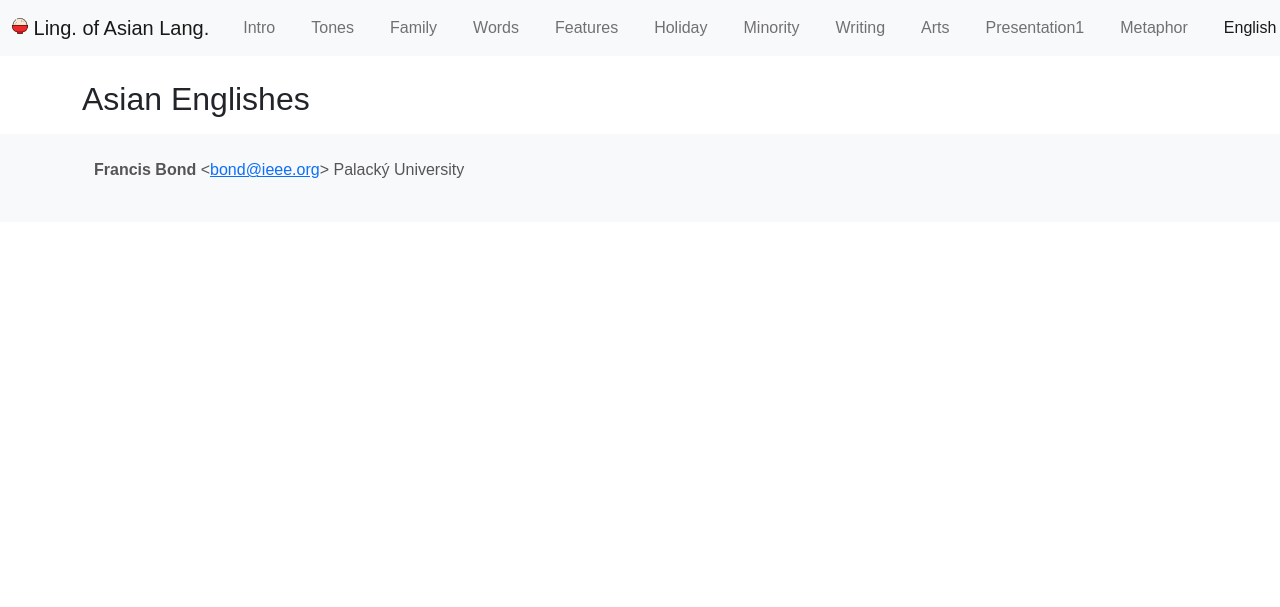
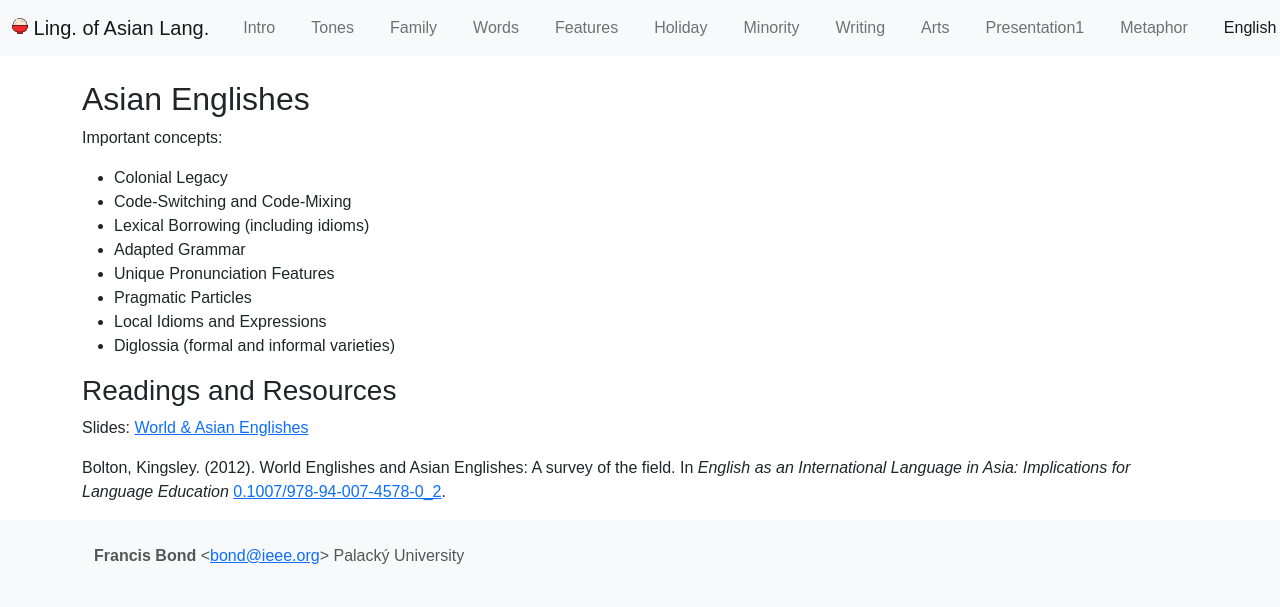
Before and after one commit to bond-lab/Linguistics-of-Asian-Languages, a Flask app: page /week/english/ in a window 1280 px wide; the page is wider, and only the part inside the window is pictured. Shown: the top 607 px of that part. Run offline with Flask 3, Linux system fonts and the light colour scheme.

Commit message:
added Asian Englished

```diff
--- a/web/templates/weeks/english.html
+++ b/web/templates/weeks/english.html
@@ -2,5 +2,24 @@
 
 {% block content %}
 <h2>Asian Englishes</h2>
-<p>
-{% endblock %}
+
+<p>Important concepts:
+
+  <ul>
+    <li> Colonial Legacy
+    <li> Code-Switching and Code-Mixing
+    <li> Lexical Borrowing (including idioms)
+    <li> Adapted Grammar
+    <li> Unique Pronunciation Features
+    <li> Pragmatic Particles
+    <li> Local Idioms and Expressions
+    <li> Diglossia (formal and informal varieties)
+  </ul>
+<h3>Readings and Resources</h3>
+
+
+<p> Slides: <a href="{{ url_for('static', filename='pdf/englishes.pdf')}}">World &amp; Asian Englishes</a>
+
+<p> Bolton, Kingsley. (2012). World Englishes and Asian Englishes: A survey of the field. In <i> English as an International Language in Asia: Implications for Language Education</i> <a href='http://dx.doi.org/10.1007/978-94-007-4578-0_2'>0.1007/978-94-007-4578-0_2</a>.
+
+  {% endblock %}
--- a/web/templates/weeks/metaphor.html
+++ b/web/templates/weeks/metaphor.html
@@ -27,7 +27,7 @@
 <h3>Readings and Resources</h3>
 
 
-<p> Slides: <a href="{{ url_for('static', filename='pdf/hg8011-05-idioms.pdf')}}">Idioms and Metaphors</a> (slides from the class <i>Detecting Meaning with Sherlock Holmes</i>x.
+<p> Slides: <a href="{{ url_for('static', filename='pdf/hg8011-05-idioms.pdf')}}">Idioms and Metaphors</a> (slides from the class <i>Detecting Meaning with Sherlock Holmes</i>.
 
 <p>Please read Saeed (2016, in Moodle), Sections 11.4 <i>Metaphor</i> and 11.5 <i>Metonoymy</i>
 
```
Also changed, not shown: 2 other files.
